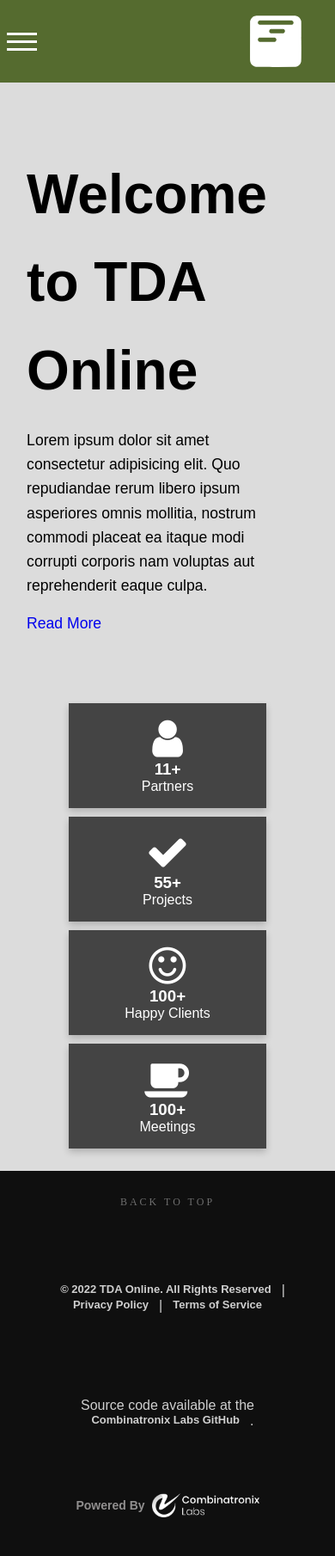
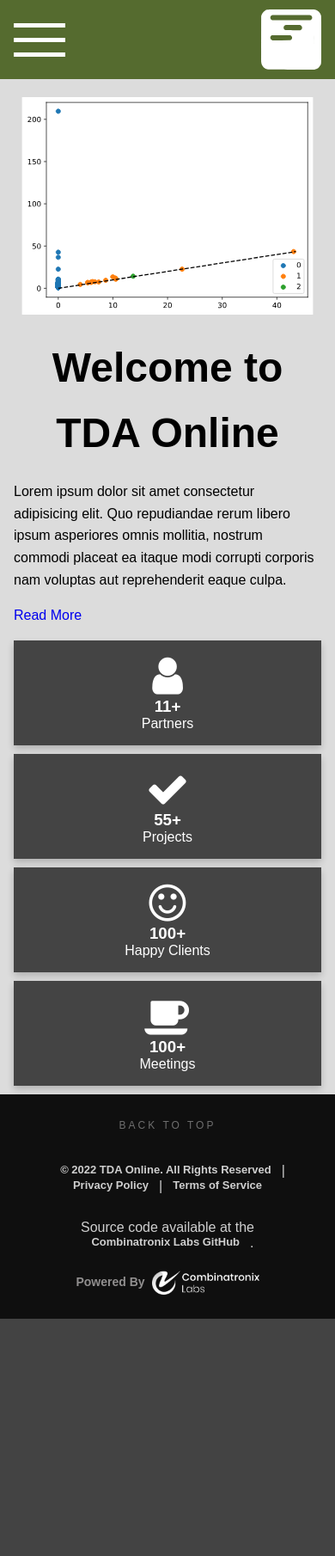
Before and after one commit to Combinatronix-Labs/tdaonline, a Python web app: template flask/templates/index.html in a window 390 px wide. Shown: the whole page at 86% size. After the commit the page ends 1534 px from the top, so only its background shows below. Run offline with Jinja, Linux system fonts and the light colour scheme; the template is opened without the code that fills it, so the values that code supplies are empty.

Commit message:
Responsive facelift: smallest mobile screen done.

```diff
--- a/flask/static/css/main.css
+++ b/flask/static/css/main.css
@@ -75,7 +75,7 @@ img {
   display: flex;
   justify-content: space-between;
   align-items: center;
-  padding: 0px 0.5rem;
+  padding: 0.7rem 1rem;
   z-index: 1000;
   background-color: var(--header-background-color);
   text-decoration: none;
@@ -89,33 +89,33 @@ img {
   cursor: pointer;
 }
 #hamburger-icon .barN {
-  width: 35px;
-  height: 3px;
+  width: 60px;
+  height: 5px;
   background-color: white;
-  margin: 6px 0;
+  margin: 12px 0;
   transition: 0.4s;
 }
 .open .bar1 {
-  -webkit-transform: rotate(-45deg) translate(-6px, 6px);
-  transform: rotate(-45deg) translate(-6px, 6px);
+  -webkit-transform: rotate(-45deg) translate(-12px, 12px);
+  transform: rotate(-45deg) translate(-12px, 12px);
 }
 .open .bar2 {
   opacity: 0;
 }
 .open .bar3 {
-  -webkit-transform: rotate(45deg) translate(-6px, -8px);
-  transform: rotate(45deg) translate(-6px, -8px);
+  -webkit-transform: rotate(45deg) translate(-12px, -12px);
+  transform: rotate(45deg) translate(-12px, -12px);
 }
 
 /* Header: Mobile Menu */
 .mobile-menu {
-  position: absolute;
+  /* position: absolute; */
   top: 96px;
   left: 0;
   display: none;
   width: 100%;
-  height: calc(100vh - 96px);
-  background-color: rgb(0, 0, 0, 1);
+  height: calc(30vh - 96px);
+  background-color: var(--header-background-color);
   list-style-type: none;
   text-decoration: none;
 }
@@ -126,7 +126,7 @@ img {
   justify-content: center;
 }
 .mobile-menu li {
-  /* float: left; */
+  float: left;
   padding: 5px;
   margin-bottom: 10px;
 }
@@ -190,7 +190,7 @@ img {
   justify-content: center;
 }
 #Brand a {
-  padding: 8px;
+  padding: 0;
   text-decoration: none;
   color: white;
   display: flex;
@@ -198,8 +198,10 @@ img {
   flex-direction: row;
   justify-content: center;
 }
-#Brand #BrandLogo {
-  padding-top: 0px;
+#Brand #BrandLogo a img {
+  height: 70px;
+  object-fit: contain;
+  object-position: center center;
 }
 #BrandText {
   text-decoration: none;
@@ -283,8 +285,8 @@ nav a:hover,
 /* Main Content */
 .MainContent {
   width: 100%;
-  padding: 96px 0px 0px 0px;
-  margin: 0px;
+  padding: 2vh 0 0 0;
+  margin: 96px 0 0 0;
   /* height: 100%; */
 }
 .MainContent img {
@@ -296,13 +298,8 @@ nav a:hover,
 .MainWelcomePage {
   position: relative;
   width: 100%;
-  /* height: 100%; */
-  /* display: flex;
-  flex-direction: column;
-  justify-content: space-between;
-  align-items: center; */
-  /* padding: 0px 1.5rem; */
-  /* margin: 1rem 0px; */
+  margin: 0;
+  padding: 0px 1rem;
   color: black;
   overflow-x: hidden;
 }
@@ -310,38 +307,38 @@ nav a:hover,
   position: absolute;
   width: 100%;
   height: 100%;
-
-}
-.MainWelcomePage section {
-  /* display: flex;
-  justify-content: space-between;
-  flex-direction: column; */
-  margin: 1rem 0px;
-  padding: 0px 5rem;
 }
 
 .MainWelcomePage #Showcase {
-  margin: 2rem 0;
+  /* margin: 2rem 0; */
   font-family: "Catamaran", sans-serif;
   line-height: 1.6;
-  font-size: 1.1rem;
+  font-size: 1rem;
 }
 .MainWelcomePage #Showcase .Container {
   display: grid;
-  grid-template-columns: 1fr 1fr;
-  grid-gap: 3rem;
+  grid-template-rows: min-content min-content min-content;
+  grid-row-gap: 1rem;
   align-items: center;
   justify-content: center;
 }
+.MainWelcomePage #Showcase .Container #ShowcaseAnimation {
+  grid-row: 1 / 2;
+}
+.MainWelcomePage #Showcase .Container #ShowcaseCTA {
+  grid-row: 2 / 3;
+}
 .MainWelcomePage #Showcase h1 {
-  font-size: 4rem;
+  font-size: 3rem;
   color: var(--primary-color);
+  text-align: center;
 }
 .MainWelcomePage #Showcase p {
   margin: 1rem 0;
 }
 .MainWelcomePage #Showcase img {
   width: 100%;
+  height: 30vh;
 }
 .MainWelcomePage .Counters .column {
   float: left;
@@ -392,7 +389,11 @@ nav a:hover,
   justify-content: center;
   flex-direction: column;
   margin: 1rem 0px;
-  padding: 0px 0.5rem;
+}
+.MainInstructionsPage h2 {
+  color: black;
+  font-weight: 600;
+  margin: 2rem 0px;
 }
 .MainInstructionsPage section h3 {
   color: black;
@@ -402,10 +403,13 @@ nav a:hover,
 }
 .MainInstructionsPage .ImageRow {
   display: flex;
-  flex-direction: row;
+  flex-flow: row wrap;
   justify-content: center;
   padding: 16px 0px;
   margin: 0.5rem 0px;
+}
+.MainInstructionsPage .ImageRow img {
+  width: 256px;
 }
 .MainInstructionsPage .ImageRow p {
   margin: auto 3rem;
@@ -458,8 +462,6 @@ nav a:hover,
   display: flex;
   justify-content: center;
   flex-direction: column;
-  margin: 1rem 0px;
-  padding: 0px 0.5rem;
 }
 .MainResultsPage .ResultsGraphs {
   width: 100%;
@@ -549,7 +551,7 @@ nav a:hover,
   display: none;
   position: relative;
 
-  font-family: Source Code Pro;
+  font-family: "Poppins", sans-serif;
   font-weight: 400;
   font-style: normal;
   font-size: 12px;
@@ -586,8 +588,6 @@ nav a:hover,
 .SqsBlock {
   position: relative;
   height: auto;
-  padding-top: 17px;
-  padding-bottom: 17px;
 }
 .SqsBlockContent {
   display: flex;
@@ -595,7 +595,6 @@ nav a:hover,
   flex-direction: column;
   text-align: center;
   width: 100%;
-  padding: 17px 0px 0px;
   flex-wrap: wrap;
 }
 .SqsBlockSocial {
@@ -619,7 +618,6 @@ nav a:hover,
   flex-direction: column;
   justify-content: center;
   align-items: center;
-  padding: 0 1rem;
   height: 50%;
   text-decoration: none;
   cursor: pointer;
@@ -639,7 +637,6 @@ nav a:hover,
   margin-top: 15px;
   margin-bottom: 15px;
   flex-wrap: wrap;
-  padding: 1rem 0px;
 }
 .FooterRouterLink {
   flex: 0 0 auto;
--- a/flask/templates/base.html
+++ b/flask/templates/base.html
@@ -22,7 +22,7 @@
         <div id="BrandLogo" title="TDA Online">
           <a href="/" target="_self">
             <img src="/static/img/logo2-white.svg"
-              alt="logo" style="width: 106px; height: 80px; object-fit: contain; object-position: center center;"/>
+              alt="logo"/>
           </a>
         </div>
         <div id="BrandText">
@@ -71,13 +71,9 @@
                     |<a class="FooterRouterLink" href="privacy_policy">{{ 'Privacy Policy' }}</a>|
                     <a class="FooterRouterLink" href="terms_of_service">{{ 'Terms of Service' }}</a>
                   </div>
-                  <br />
-                  <br />
                   <div class="SqsBlockLegalLinks">
                     Source code available at the <a class="FooterRouterLink" href="https://github.com/Combinatronix-Labs/tdaonline">Combinatronix Labs GitHub</a>.
                   </div>
-                  <br />
-                  <br />
                   <div class="SqsBlockSocial" stlye="padding: 0.5rem 0px;">
                     <a class="FooterExternalLink"
                       href="https://www.combinatronixlabs.org/"
@@ -89,7 +85,7 @@
                       <img
                         src="/static/img/Combinatronix-Labs-Logo.png"
                         height="28/"
-                        alt={''}
+                        alt="Combinatronix Labs Logo"
                       />
                     </a>
                   </div>
--- a/flask/templates/index.html
+++ b/flask/templates/index.html
@@ -15,10 +15,9 @@
       <div id="ShowcaseAnimation">
         <figure>
           <img
-            alt=""
+            alt="Persistence graph"
             src="/static/img/graph.svg"
             width="650"
-            height="650"
             loading="lazy"
             role="presentation"
           />
--- a/flask/templates/instructions.html
+++ b/flask/templates/instructions.html
@@ -1,5 +1,6 @@
 {% extends "base.html" %} {% block content %}
 <div class="MainInstructionsPage">
+  <h2>How It Works!</h2>
   <p>
     This page will walk you through each step of the data submission process.
     The data used in the example images is the
@@ -151,7 +152,8 @@
       format.
     </p>
     <div class="ImageRow">
-      <img src="static/img/4.png" />
+      <img src="static/img/4-1.png" />
+      <img src="static/img/4-2.png" />
     </div>
     <p>
       After that is the list of Betti numbers and Euler characteristics with an
```
Also changed, not shown: flask/static/img/4-1.png (added), flask/static/img/4-2.png (added), flask/static/img/logo2-white.svg.
